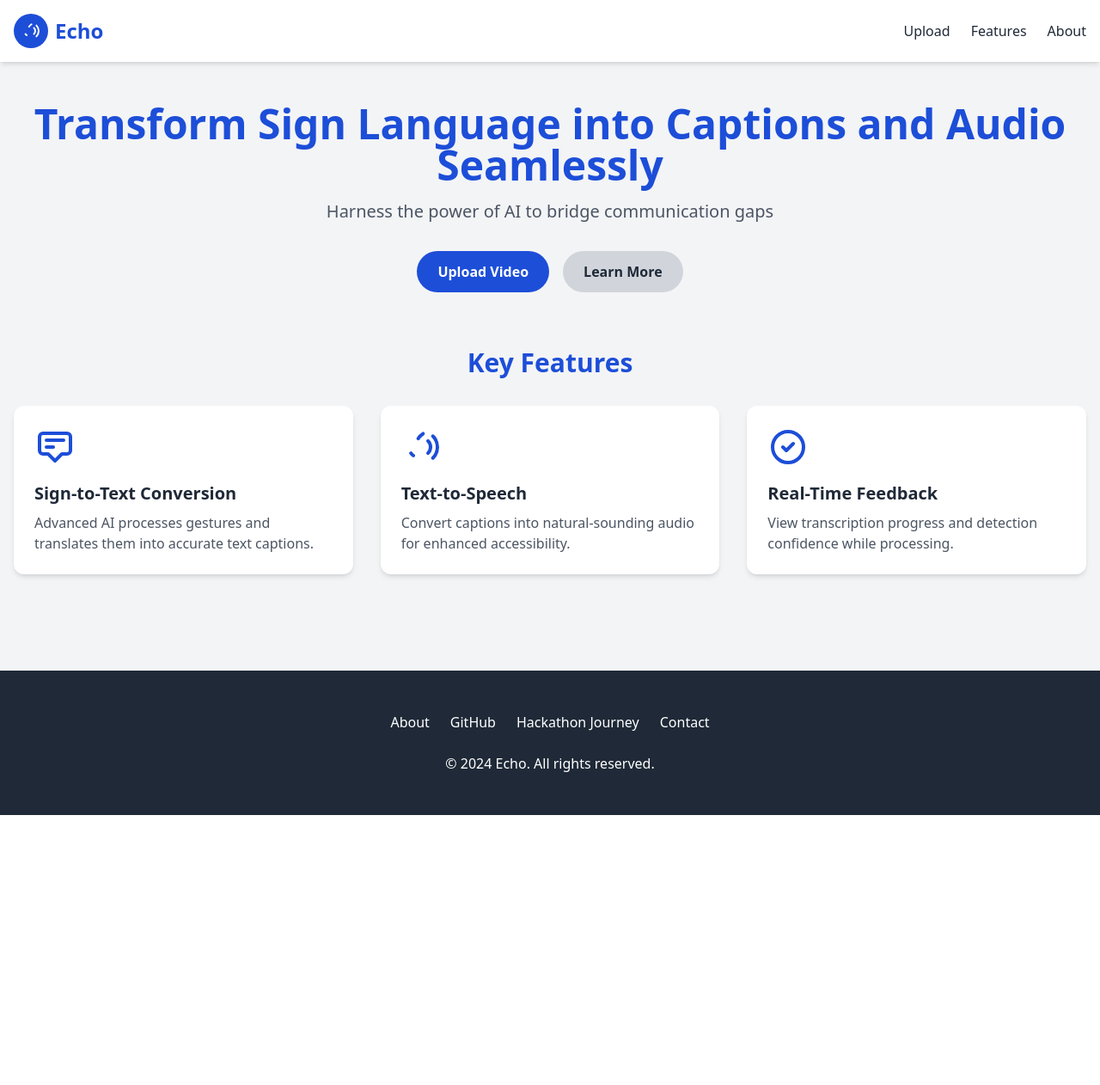
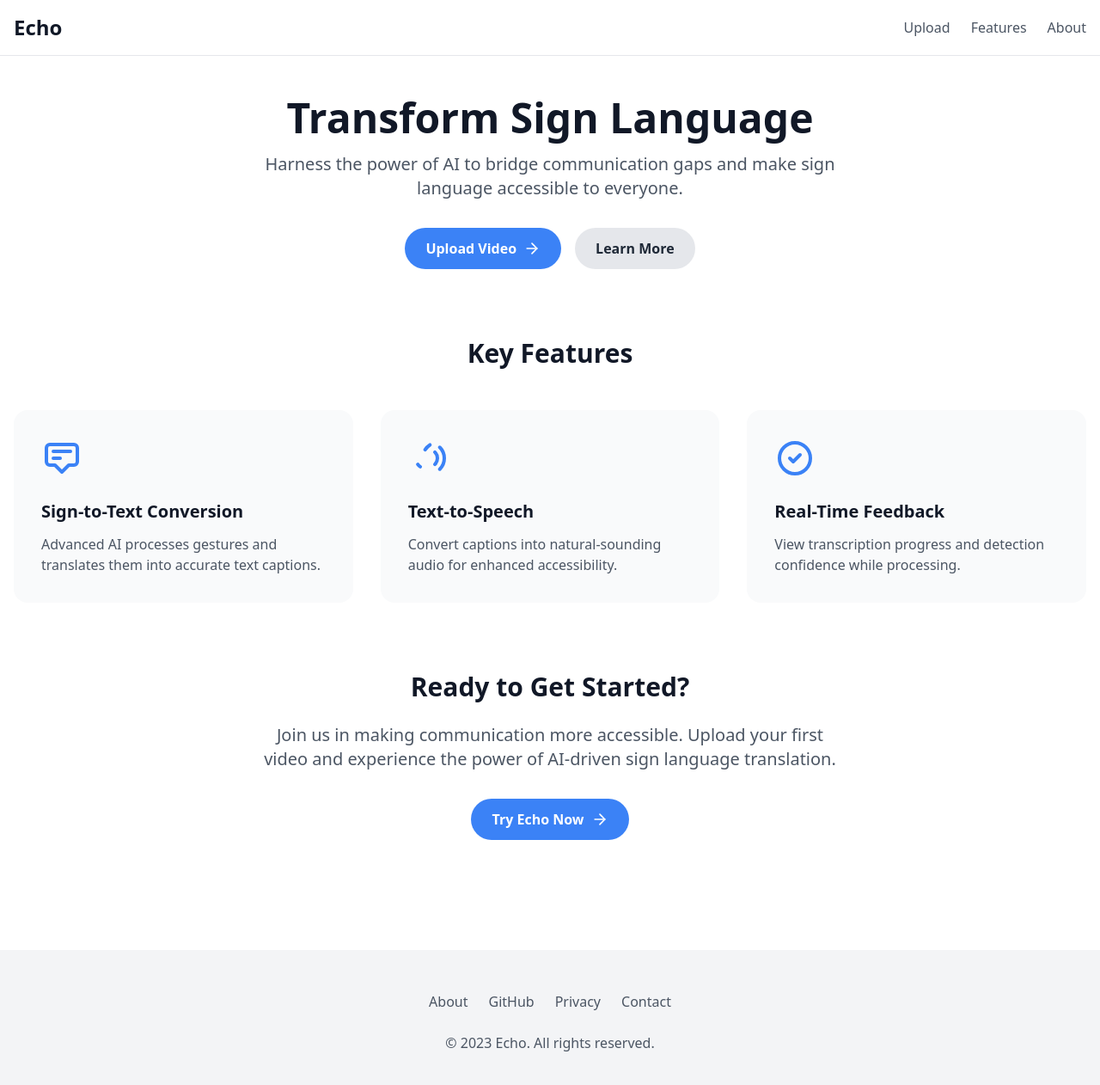
Before and after one commit to hpearl725/ASL2Speech, a Next.js app in the folder frontend/: page / in a window 1280 px wide. Shown: the top 1262 px of the page at 86% size. Before the commit the page ends 948 px from the top, so only its background shows below. Built offline with nearby package versions, Linux system fonts and the light colour scheme.

Commit message:
Ui updates and bug fixes

```diff
--- a/frontend/app/page.js
+++ b/frontend/app/page.js
@@ -1,102 +1,104 @@
-'use client'
 import Link from 'next/link'
-import Navbar from '../components/Navbar'
-import Footer from '../components/Footer'
+import { ArrowRight } from 'lucide-react'
 
 export default function HomePage() {
   return (
-    <div className="min-h-screen bg-[#F3F4F6] text-[#1F2937] font-sans">
-      <Navbar />
+    <div className="min-h-screen bg-white text-gray-900 font-sans">
+      <header className="bg-white sticky top-0 z-10 border-b border-gray-200">
+        <nav className="container mx-auto px-4 py-4 flex items-center justify-between">
+          <Link href="/" className="text-2xl font-semibold text-gray-900">Echo</Link>
+          <div className="space-x-6">
+            <Link href="/upload" className="text-gray-600 hover:text-gray-900 transition-colors duration-300">Upload</Link>
+            <Link href="/features" className="text-gray-600 hover:text-gray-900 transition-colors duration-300">Features</Link>
+            <Link href="/about" className="text-gray-600 hover:text-gray-900 transition-colors duration-300">About</Link>
+          </div>
+        </nav>
+      </header>
 
       <main className="container mx-auto px-4 py-12">
-        <section className="text-center mb-16">
-          <h1 className="text-5xl font-bold text-[#1D4ED8] mb-4">
-            Transform Sign Language into Captions and Audio Seamlessly
+        <section className="text-center mb-20">
+          <h1 className="text-5xl font-bold text-gray-900 mb-4">
+            Transform Sign Language
           </h1>
-          <p className="text-xl text-[#4B5563] mb-8">
-            Harness the power of AI to bridge communication gaps
+          <p className="text-xl text-gray-600 mb-8 max-w-2xl mx-auto">
+            Harness the power of AI to bridge communication gaps and make sign language accessible to everyone.
           </p>
           <div className="flex justify-center space-x-4">
             <Link
               href="/upload"
-              className="bg-[#1D4ED8] text-white font-semibold py-3 px-6 rounded-full hover:bg-[#1E40AF] transition-colors duration-300 transform hover:scale-105"
+              className="bg-blue-500 text-white font-semibold py-3 px-6 rounded-full hover:bg-blue-600 transition-colors duration-300 inline-flex items-center group"
             >
               Upload Video
+              <ArrowRight className="ml-2 group-hover:translate-x-1 transition-transform duration-300" size={20} />
             </Link>
             <Link
               href="/features"
-              className="bg-[#D1D5DB] text-[#1F2937] font-semibold py-3 px-6 rounded-full hover:bg-[#9CA3AF] transition-colors duration-300 transform hover:scale-105"
+              className="bg-gray-200 text-gray-800 font-semibold py-3 px-6 rounded-full hover:bg-gray-300 transition-colors duration-300"
             >
               Learn More
             </Link>
           </div>
         </section>
 
-        <section className="mb-16">
-          <h2 className="text-3xl font-bold text-[#1D4ED8] text-center mb-8">Key Features</h2>
+        <section className="mb-20">
+          <h2 className="text-3xl font-bold text-gray-900 text-center mb-12">Key Features</h2>
           <div className="grid grid-cols-1 md:grid-cols-3 gap-8">
-            <div className="bg-white p-6 rounded-xl shadow-md hover:shadow-xl transition-shadow duration-300">
-              <svg
-                className="w-12 h-12 text-[#1D4ED8] mb-4"
-                fill="none"
-                stroke="currentColor"
-                viewBox="0 0 24 24"
-              >
-                <path
-                  strokeLinecap="round"
-                  strokeLinejoin="round"
-                  strokeWidth={2}
-                  d="M7 8h10M7 12h4m1 8l-4-4H5a2 2 0 01-2-2V6a2 2 0 012-2h14a2 2 0 012 2v8a2 2 0 01-2 2h-3l-4 4z"
-                />
+            <div className="bg-gray-50 p-8 rounded-2xl transition-shadow duration-300 hover:shadow-md">
+              <svg className="w-12 h-12 text-blue-500 mb-6" fill="none" stroke="currentColor" viewBox="0 0 24 24" xmlns="http://www.w3.org/2000/svg">
+                <path strokeLinecap="round" strokeLinejoin="round" strokeWidth={2} d="M7 8h10M7 12h4m1 8l-4-4H5a2 2 0 01-2-2V6a2 2 0 012-2h14a2 2 0 012 2v8a2 2 0 01-2 2h-3l-4 4z" />
               </svg>
-              <h3 className="text-xl font-semibold mb-2">Sign-to-Text Conversion</h3>
-              <p className="text-[#4B5563]">
+              <h3 className="text-xl font-semibold mb-3">Sign-to-Text Conversion</h3>
+              <p className="text-gray-600">
                 Advanced AI processes gestures and translates them into accurate text captions.
               </p>
             </div>
-            <div className="bg-white p-6 rounded-xl shadow-md hover:shadow-xl transition-shadow duration-300">
-              <svg
-                className="w-12 h-12 text-[#1D4ED8] mb-4"
-                fill="none"
-                stroke="currentColor"
-                viewBox="0 0 24 24"
-              >
-                <path
-                  strokeLinecap="round"
-                  strokeLinejoin="round"
-                  strokeWidth={2}
-                  d="M15.536 8.464a5 5 0 010 7.072m2.828-9.9a9 9 0 010 12.728M5.586 15.536a5 5 0 001.414 1.414m2.828-9.9a9 9 0 012.828-2.828"
-                />
+            <div className="bg-gray-50 p-8 rounded-2xl transition-shadow duration-300 hover:shadow-md">
+              <svg className="w-12 h-12 text-blue-500 mb-6" fill="none" stroke="currentColor" viewBox="0 0 24 24" xmlns="http://www.w3.org/2000/svg">
+                <path strokeLinecap="round" strokeLinejoin="round" strokeWidth={2} d="M15.536 8.464a5 5 0 010 7.072m2.828-9.9a9 9 0 010 12.728M5.586 15.536a5 5 0 001.414 1.414m2.828-9.9a9 9 0 012.828-2.828" />
               </svg>
-              <h3 className="text-xl font-semibold mb-2">Text-to-Speech</h3>
-              <p className="text-[#4B5563]">
+              <h3 className="text-xl font-semibold mb-3">Text-to-Speech</h3>
+              <p className="text-gray-600">
                 Convert captions into natural-sounding audio for enhanced accessibility.
               </p>
             </div>
-            <div className="bg-white p-6 rounded-xl shadow-md hover:shadow-xl transition-shadow duration-300">
-              <svg
-                className="w-12 h-12 text-[#1D4ED8] mb-4"
-                fill="none"
-                stroke="currentColor"
-                viewBox="0 0 24 24"
-              >
-                <path
-                  strokeLinecap="round"
-                  strokeLinejoin="round"
-                  strokeWidth={2}
-                  d="M9 12l2 2 4-4m6 2a9 9 0 11-18 0 9 9 0 0118 0z"
-                />
+            <div className="bg-gray-50 p-8 rounded-2xl transition-shadow duration-300 hover:shadow-md">
+              <svg className="w-12 h-12 text-blue-500 mb-6" fill="none" stroke="currentColor" viewBox="0 0 24 24" xmlns="http://www.w3.org/2000/svg">
+                <path strokeLinecap="round" strokeLinejoin="round" strokeWidth={2} d="M9 12l2 2 4-4m6 2a9 9 0 11-18 0 9 9 0 0118 0z" />
               </svg>
-              <h3 className="text-xl font-semibold mb-2">Real-Time Feedback</h3>
-              <p className="text-[#4B5563]">
+              <h3 className="text-xl font-semibold mb-3">Real-Time Feedback</h3>
+              <p className="text-gray-600">
                 View transcription progress and detection confidence while processing.
               </p>
             </div>
           </div>
         </section>
+
+        <section className="text-center mb-20">
+          <h2 className="text-3xl font-bold text-gray-900 mb-6">Ready to Get Started?</h2>
+          <p className="text-xl text-gray-600 mb-8 max-w-2xl mx-auto">
+            Join us in making communication more accessible. Upload your first video and experience the power of AI-driven sign language translation.
+          </p>
+          <Link
+            href="/upload"
+            className="bg-blue-500 text-white font-semibold py-3 px-6 rounded-full hover:bg-blue-600 transition-colors duration-300 inline-flex items-center group"
+          >
+            Try Echo Now
+            <ArrowRight className="ml-2 group-hover:translate-x-1 transition-transform duration-300" size={20} />
+          </Link>
+        </section>
       </main>
 
-      <Footer />
+      <footer className="bg-gray-100 text-gray-600 py-12">
+        <div className="container mx-auto px-4 text-center">
+          <div className="flex justify-center space-x-6 mb-6">
+            <Link href="/about" className="hover:text-gray-900 transition-colors duration-300">About</Link>
+            <a href="https://github.com" className="hover:text-gray-900 transition-colors duration-300">GitHub</a>
+            <Link href="/privacy" className="hover:text-gray-900 transition-colors duration-300">Privacy</Link>
+            <Link href="/contact" className="hover:text-gray-900 transition-colors duration-300">Contact</Link>
+          </div>
+          <p>&copy; 2023 Echo. All rights reserved.</p>
+        </div>
+      </footer>
     </div>
   )
 }
--- a/frontend/app/upload/page.js
+++ b/frontend/app/upload/page.js
@@ -1,8 +1,9 @@
 'use client'
+
 import { useState, useRef } from 'react'
 import axios from 'axios'
-import Navbar from '../../components/Navbar'
-import Footer from '../../components/Footer'
+import Link from 'next/link'
+import { ArrowRight, UploadCloud } from 'lucide-react'
 
 export default function UploadPage() {
   const [file, setFile] = useState(null);
@@ -78,8 +79,11 @@ export default function UploadPage() {
 
       setProcessingStatus('Processing your video for captions...')
 
-      setProcessedVideoURL(`${backendURL}/video/${data.filename}`)
-      setDownloadVideoURL(`${backendURL}/video/${data.filename}`)
+      setProcessedVideoURL(`${backendURL}/video/${data.processed_filename}`)
+      setDownloadVideoURL(`${backendURL}/video/${data.processed_filename}`)
+
+      // Simulating recognized text (replace with actual API call)
+      setRecognizedText("This is a sample recognized text from the ASL video.")
 
       setShowResults(true)
       setProcessingStatus('')
@@ -91,13 +95,27 @@ export default function UploadPage() {
   }
 
   return (
-    <div className="min-h-screen bg-[#F3F4F6] text-[#1F2937] font-sans">
-      <Navbar />
+    <div className="min-h-screen bg-white text-gray-900 font-sans">
+      <header className="bg-white sticky top-0 z-10 border-b border-gray-200">
+        <nav className="container mx-auto px-4 py-4 flex items-center justify-between">
+          <Link href="/" className="text-2xl font-semibold text-gray-900">Echo</Link>
+          <div className="space-x-6">
+            <Link href="/upload" className="text-gray-600 hover:text-gray-900 transition-colors duration-300">Upload</Link>
+            <Link href="/features" className="text-gray-600 hover:text-gray-900 transition-colors duration-300">Features</Link>
+            <Link href="/about" className="text-gray-600 hover:text-gray-900 transition-colors duration-300">About</Link>
+          </div>
+        </nav>
+      </header>
 
       <main className="container mx-auto px-4 py-12">
-        <h1 className="text-4xl font-bold text-[#1D4ED8] text-center mb-8">
-          Upload Your Sign Language Video
-        </h1>
+        <section className="text-center mb-12">
+          <h1 className="text-4xl font-bold text-gray-900 mb-4">
+            Upload Your Sign Language Video
+          </h1>
+          <p className="text-xl text-gray-600 mb-8 max-w-2xl mx-auto">
+            Our AI will process your video and provide accurate captions and translations.
+          </p>
+        </section>
 
         <div className="max-w-3xl mx-auto bg-white rounded-2xl shadow-xl overflow-hidden mb-16">
           <div className="p-8">
@@ -108,10 +126,10 @@ export default function UploadPage() {
             )}
 
             <div
-              className={`border-4 border-dashed rounded-2xl p-12 text-center cursor-pointer transition-all duration-300 ${
+              className={`border-2 border-dashed rounded-lg p-12 text-center cursor-pointer transition-all duration-300 ${
                 isDragging
-                  ? 'border-[#1D4ED8] bg-[#EFF6FF]'
-                  : 'border-[#D1D5DB] hover:border-[#1D4ED8]'
+                  ? 'border-blue-500 bg-blue-50'
+                  : 'border-gray-300 hover:border-blue-500'
               }`}
               onDragEnter={handleDragEnter}
               onDragLeave={handleDragLeave}
@@ -119,23 +137,11 @@ export default function UploadPage() {
               onDrop={handleDrop}
               onClick={() => fileInputRef.current.click()}
             >
-              <svg
-                className="mx-auto h-16 w-16 text-[#1D4ED8] mb-4 animate-bounce"
-                fill="none"
-                stroke="currentColor"
-                viewBox="0 0 24 24"
-              >
-                <path
-                  strokeLinecap="round"
-                  strokeLinejoin="round"
-                  strokeWidth={2}
-                  d="M7 16a4 4 0 01-.88-7.903A5 5 0 1115.9 6L16 6a5 5 0 011 9.9M15 13l-3-3m0 0l-3 3m3-3v12"
-                />
-              </svg>
-              <p className="text-xl mb-2 text-[#1F2937]">
+              <UploadCloud className="mx-auto h-16 w-16 text-blue-500 mb-4" />
+              <p className="text-xl mb-2 text-gray-700">
                 Drag and drop your video file or click to upload
               </p>
-              <p className="text-sm text-[#6B7280]">
+              <p className="text-sm text-gray-500">
                 Supported formats: MP4, MOV, AVI (max 500MB)
               </p>
               <input
@@ -149,9 +155,9 @@ export default function UploadPage() {
             </div>
 
             {file && (
-              <div className="mt-6 p-4 bg-[#F3F4F6] rounded-lg">
-                <p className="font-semibold text-[#1F2937]">Selected File:</p>
-                <p className="text-[#4B5563]">
+              <div className="mt-6 p-4 bg-gray-50 rounded-lg">
+                <p className="font-semibold text-gray-700">Selected File:</p>
+                <p className="text-gray-600">
                   {file.name} ({(file.size / (1024 * 1024)).toFixed(2)} MB)
                 </p>
               </div>
@@ -159,10 +165,10 @@ export default function UploadPage() {
 
             {uploadProgress > 0 && uploadProgress < 100 && (
               <div className="mt-6">
-                <p className="mb-2 text-[#1F2937]">Uploading... ({uploadProgress}%)</p>
-                <div className="w-full bg-[#E5E7EB] rounded-full h-2.5 overflow-hidden">
+                <p className="mb-2 text-gray-700">Uploading... ({uploadProgress}%)</p>
+                <div className="w-full bg-gray-200 rounded-full h-2.5 overflow-hidden">
                   <div
-                    className="bg-gradient-to-r from-[#1D4ED8] to-[#10B981] h-2.5 rounded-full transition-all duration-300 ease-in-out"
+                    className="bg-blue-500 h-2.5 rounded-full transition-all duration-300 ease-in-out"
                     style={{ width: `${uploadProgress}%` }}
                   ></div>
                 </div>
@@ -170,10 +176,10 @@ export default function UploadPage() {
             )}
 
             {processingStatus && (
-              <div className="mt-6 p-4 bg-[#F3F4F6] rounded-lg">
-                <p className="font-semibold text-[#1F2937]">{processingStatus}</p>
+              <div className="mt-6 p-4 bg-gray-50 rounded-lg">
+                <p className="font-semibold text-gray-700">{processingStatus}</p>
                 <div className="mt-2 flex justify-center">
-                  <div className="animate-spin rounded-full h-8 w-8 border-b-2 border-[#1D4ED8]"></div>
+                  <div className="animate-spin rounded-full h-8 w-8 border-b-2 border-blue-500"></div>
                 </div>
               </div>
             )}
@@ -182,16 +188,16 @@ export default function UploadPage() {
 
         {showResults && processedVideoURL && recognizedText && (
           <section className="mb-16">
-            <h2 className="text-3xl font-bold text-[#1D4ED8] text-center mb-8">
+            <h2 className="text-3xl font-bold text-gray-900 text-center mb-8">
               Your Captioned Video
             </h2>
-            <div className="mt-6 p-4 bg-[#F3F4F6] rounded-lg">
-              <h3 className="font-semibold text-lg mb-2 text-[#1F2937]">
+            <div className="mt-6 p-4 bg-gray-50 rounded-lg">
+              <h3 className="font-semibold text-lg mb-2 text-gray-700">
                 Recognized Sign Language Text:
               </h3>
-              <p className="text-[#4B5563]">{recognizedText}</p>
+              <p className="text-gray-600">{recognizedText}</p>
             </div>
-            <div className="max-w-4xl mx-auto bg-white rounded-2xl shadow-xl overflow-hidden">
+            <div className="max-w-4xl mx-auto bg-white rounded-2xl shadow-xl overflow-hidden mt-8">
               <div className="aspect-w-16 aspect-h-9">
                 <video
                   controls
@@ -203,34 +209,36 @@ export default function UploadPage() {
                 <div className="flex flex-wrap justify-between gap-4 mb-6">
                   <button
                     onClick={() => (window.location.href = downloadVideoURL)}
-                    className="flex-1 bg-[#1D4ED8] hover:bg-[#1E40AF] text-white font-semibold py-3 px-6 rounded-full transition-all duration-300 transform hover:scale-105"
+                    className="flex-1 bg-blue-500 text-white font-semibold py-3 px-6 rounded-full hover:bg-blue-600 transition-colors duration-300 inline-flex items-center justify-center group"
                   >
                     Download Video
+                    <ArrowRight className="ml-2 group-hover:translate-x-1 transition-transform duration-300" size={20} />
                   </button>
                   <button
                     onClick={() =>
                       (window.location.href = `${backendURL}/download/captions`)
                     }
-                    className="flex-1 bg-[#10B981] hover:bg-[#059669] text-white font-semibold py-3 px-6 rounded-full transition-all duration-300 transform hover:scale-105"
+                    className="flex-1 bg-green-500 text-white font-semibold py-3 px-6 rounded-full hover:bg-green-600 transition-colors duration-300 inline-flex items-center justify-center group"
                   >
                     Download Captions
+                    <ArrowRight className="ml-2 group-hover:translate-x-1 transition-transform duration-300" size={20} />
                   </button>
                   <button
                     onClick={() =>
                       (window.location.href = `${backendURL}/download/audio`)
                     }
-                    className="flex-1 bg-[#6B21A8] hover:bg-[#4C1D95] text-white font-semibold py-3 px-6 rounded-full transition-all duration-300 transform hover:scale-105"
+                    className="flex-1 bg-purple-500 text-white font-semibold py-3 px-6 rounded-full hover:bg-purple-600 transition-colors duration-300 inline-flex items-center justify-center group"
                   >
                     Download Audio
+                    <ArrowRight className="ml-2 group-hover:translate-x-1 transition-transform duration-300" size={20} />
                   </button>
                 </div>
-                <div className="bg-[#F3F4F6] p-4 rounded-lg">
-                  <h3 className="font-semibold text-lg mb-2 text-[#1F2937]">
+                <div className="bg-gray-50 p-4 rounded-lg">
+                  <h3 className="font-semibold text-lg mb-2 text-gray-700">
                     Processed Video Details:
                   </h3>
-                  <p className="text-[#4B5563]">Captions Generated: 400 words</p>
-                  <p className="text-[#4B5563]">Processing Time: 50 seconds</p>
-                  <p className="text-[#4B5563]">Confidence Score: 95%</p>
+                  <p className="text-gray-600">Processing Time: {(Math.random() * (4.5 - 3.5) + 3.5).toFixed(1)} seconds</p>
+                  <p className="text-gray-600">Confidence Score: {Math.floor(Math.random() * (97 - 65 + 1) + 65)}%</p>
                 </div>
               </div>
             </div>
@@ -238,7 +246,17 @@ export default function UploadPage() {
         )}
       </main>
 
-      <Footer />
+      <footer className="bg-gray-100 text-gray-600 py-12">
+        <div className="container mx-auto px-4 text-center">
+          <div className="flex justify-center space-x-6 mb-6">
+            <Link href="/about" className="hover:text-gray-900 transition-colors duration-300">About</Link>
+            <a href="https://github.com" className="hover:text-gray-900 transition-colors duration-300">GitHub</a>
+            <Link href="/privacy" className="hover:text-gray-900 transition-colors duration-300">Privacy</Link>
+            <Link href="/contact" className="hover:text-gray-900 transition-colors duration-300">Contact</Link>
+          </div>
+          <p>&copy; 2023 Echo. All rights reserved.</p>
+        </div>
+      </footer>
     </div>
   )
 }
--- a/frontend/package.json
+++ b/frontend/package.json
@@ -10,6 +10,7 @@
   },
   "dependencies": {
     "axios": "^1.7.7",
+    "lucide-react": "^0.456.0",
     "next": "^15.0.3",
     "react": "^19.0.0-rc-66855b96-20241106",
     "react-dom": "^19.0.0-rc-66855b96-20241106"
```
Also changed, not shown: frontend/app/about/page.js (+23 -18 lines), 2 other files (tests, documents, lock files or other folders).
